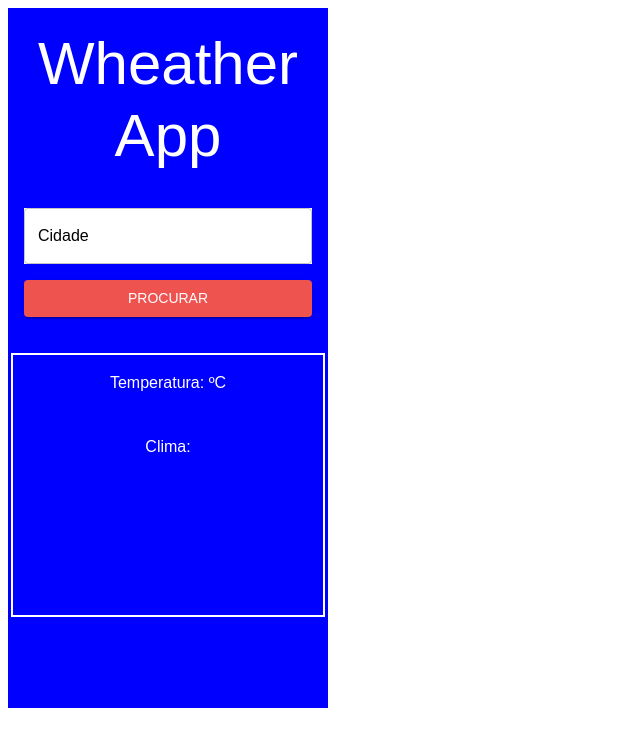
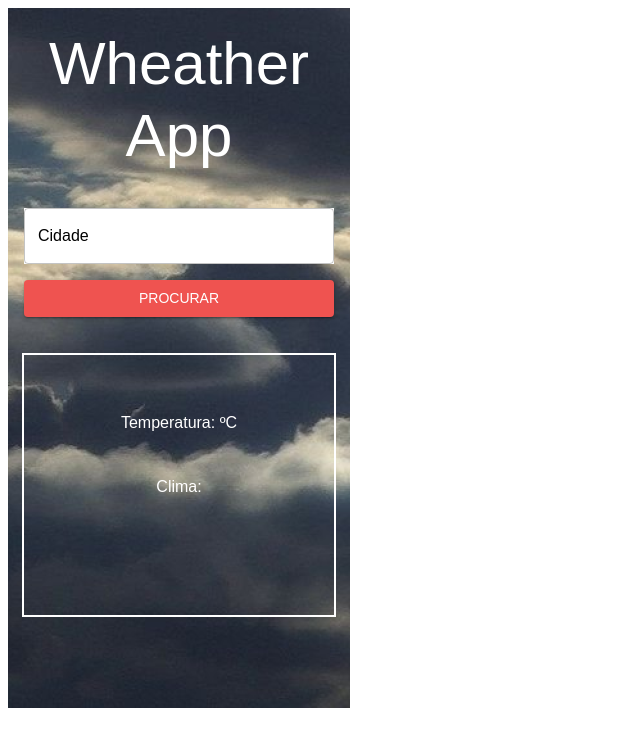
Before and after one commit to ewnsilva/wheater-app, a React (Create React App) app: page / in a window 1280 px wide. Shown: the top 746 px of the page, without its empty margins (0-640 px from the left). Built offline with nearby package versions, Linux system fonts and the light colour scheme; no server answers.

Commit message:
refactor: Alteração visual da aplicação

```diff
--- a/src/components/Search/Search.tsx
+++ b/src/components/Search/Search.tsx
@@ -8,7 +8,7 @@ type SearchParams = {
   wheatherStatus?: number;
 };
 
-const Search = ({ temperature, wheatherStatus }: SearchParams) => {
+const Search = ({ temperature, wheatherStatus, city }: SearchParams) => {
   return (
     <Box
       sx={{
@@ -23,6 +23,9 @@ const Search = ({ temperature, wheatherStatus }: SearchParams) => {
     >
       <Box padding={2}>
         <Typography color="white" marginBottom={5}>
+          {city}
+        </Typography>
+        <Typography color="white" marginBottom={5}>
           Temperatura: {temperature?.toFixed()} ºC
         </Typography>
         <Typography color="white" marginBottom={5}>
--- a/src/context/ThemeContext.tsx
+++ b/src/context/ThemeContext.tsx
@@ -16,7 +16,6 @@ export const defaultTheme = createTheme({
       contrastText: "#ffffff",
     },
     background: {
-      paper: "#ffffff",
       default: "#f7f6f3",
     },
   },
--- a/src/pages/Forecast.tsx
+++ b/src/pages/Forecast.tsx
@@ -1,7 +1,9 @@
 import { useCallback, useEffect, useState } from "react";
-import { Box, SelectChangeEvent, Typography } from "@mui/material";
+import { Box, Typography } from "@mui/material";
 import { Options, Search } from "components";
 import { useAxios } from "hooks";
+
+import { DisplayPc } from "assets";
 
 type WheatherProps = {
   temperature: number;
@@ -18,6 +20,7 @@ export const Forecast = () => {
   const [localization, setLocalization] = useState<LocalizationProps>();
   const [wheather, setWheather] = useState<WheatherProps>();
   const [city, setCity] = useState("");
+  const [selectedCity, setSelectedCity] = useState("");
 
   const changeCity = (event: React.ChangeEvent<HTMLInputElement>) => {
     setCity(event.target.value);
@@ -25,7 +28,7 @@ export const Forecast = () => {
 
   const localizationSearch = useCallback(
     (city: string) => {
-      const url = " https://nominatim.openstreetmap.org/search?";
+      const url = "https://nominatim.openstreetmap.org/search?";
       const params = { city, format: "json" };
 
       api
@@ -36,7 +39,7 @@ export const Forecast = () => {
           setLocalization(data[0]);
         });
     },
-    [api, localization]
+    [api]
   );
 
   const wheatherSearch = useCallback(
@@ -57,6 +60,7 @@ export const Forecast = () => {
 
   const onSubmit = () => {
     localizationSearch(city);
+    setSelectedCity(city);
   };
 
   useEffect(() => {
@@ -70,8 +74,8 @@ export const Forecast = () => {
         gridTemplateColumns: "1fr",
         rowGap: 20,
         height: "700px",
-        width: "320px",
-        backgroundColor: `blue`,
+        width: "342px",
+        backgroundImage: `url(${DisplayPc})`,
         textAlign: "center",
       }}
     >
@@ -87,7 +91,7 @@ export const Forecast = () => {
       <Options handleChange={changeCity} handleClick={onSubmit} />
 
       <Search
-        city={city}
+        city={selectedCity}
         temperature={wheather?.temperature}
         wheatherStatus={wheather?.weathercode}
       />
```
